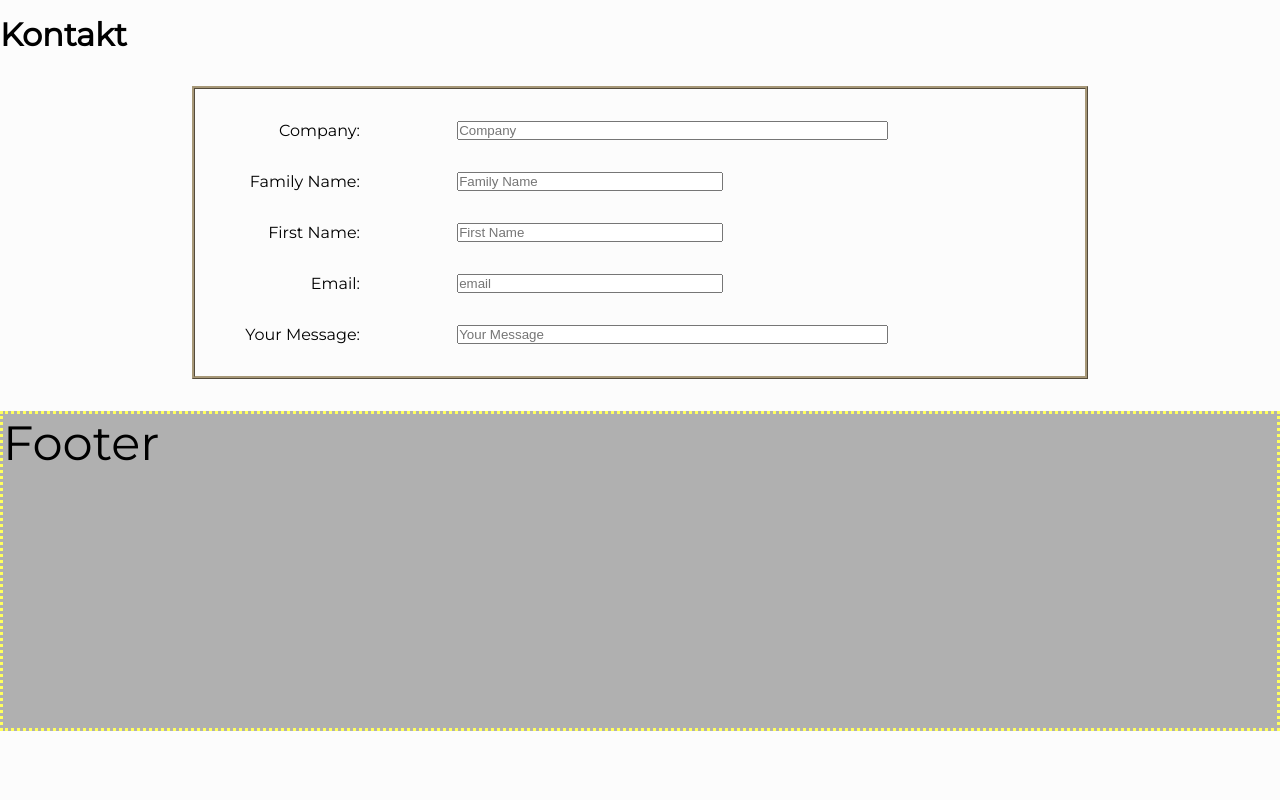
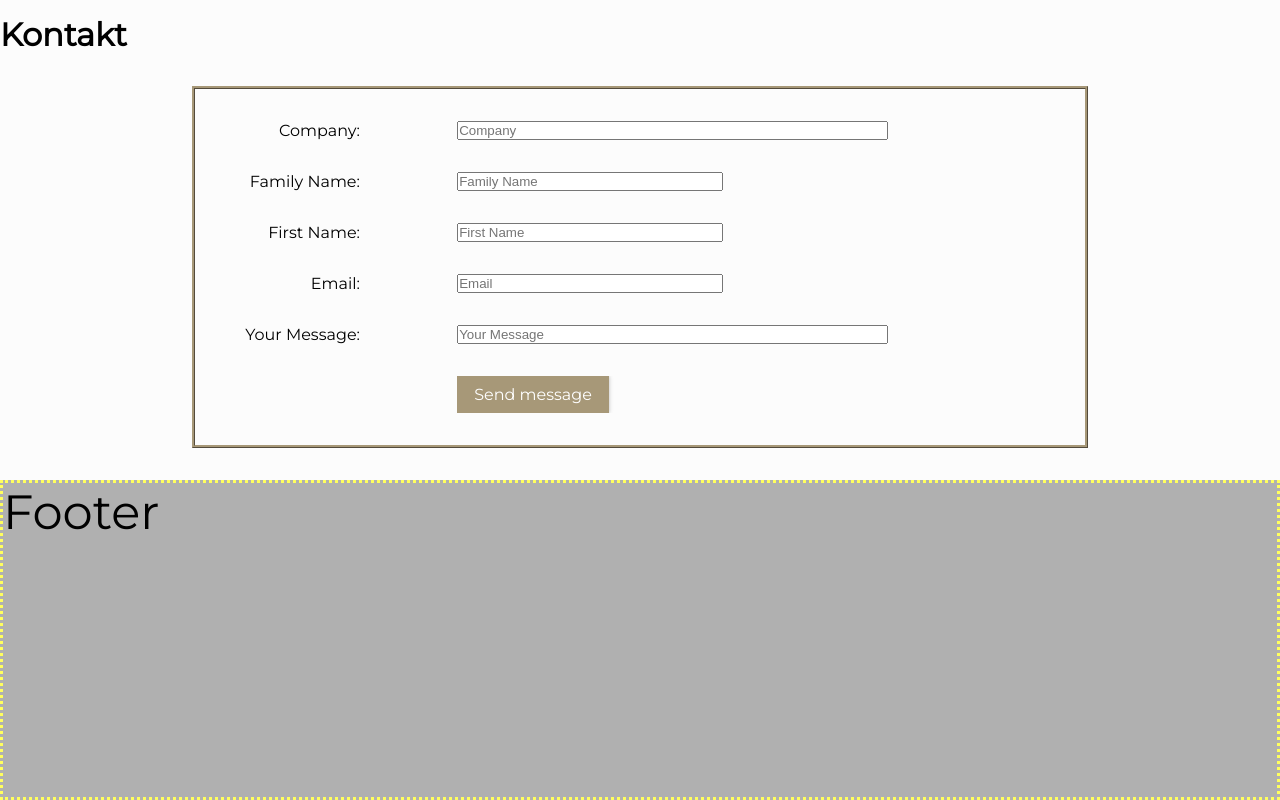
Before and after one commit to VictoriaStudios/gastronauti, a Next.js app: page / in a window 1280 px wide. Shown: the part 2178-2978 px from the top of the page. Before the commit the page ends 2909 px from the top, so only its background shows below. Built offline with nearby package versions, Linux system fonts and the light colour scheme; a web font is replaced by a local one.

Commit message:
Significantly improved style

```diff
--- a/components/Carousel.js
+++ b/components/Carousel.js
@@ -69,8 +69,8 @@ const Carousel = (props) => {
           {state => (
             <>
               {currElements && currElements.length > 0 ? (
-                currElements.map((element) => (
-                  <div style={{
+                currElements.map((element, index) => (
+                  <div key={`card${index}`} style={{
                     transition: `all ${transTime}ms ease-in`,
                     opacity: state === 'entered' ? 1 : 0
                   }}>
--- a/components/ContactForm.js
+++ b/components/ContactForm.js
@@ -1,13 +1,13 @@
 import { useState, useEffect } from "react"
 import styles from '../styles/ContactForm.module.css'
-
+import Button from './Button'
 
 const ContactForm = () => {
   const [formContent, setFormContent] = useState({
     company: 'Company',
     familyName: 'Family Name',
     firstName: 'First Name',
-    email: 'email',
+    email: 'Email',
     message: ''
   })
 
@@ -41,20 +41,28 @@ const ContactForm = () => {
     setFormContent(newFormContent)
   }
 
+  const handleSubmit = (e) => {
+    e.preventDefault()
+    console.log ("Submit")
+  }
+
   return (
     <>
       <h1>Kontakt</h1>
       <form className={styles.formWrapper}>
         <p className={`${styles.formItem} ${styles.formCaption}`}>Company: </p>
-        <input className={`${styles.formItem} ${styles.formLargeField}`} type='text' name='company' placeholder={formContent.company} onChange={handleCompany} />
+        <input className={`${styles.formItem} ${styles.formLargeField}`} type='text' name='company' placeholder={formContent.company} onChange={handleCompany} required/>
         <p className={`${styles.formItem} ${styles.formCaption}`}>Family Name: </p>
-        <input className={`${styles.formItem} ${styles.formFirstField}`} type='text' name='familyName' placeholder={formContent.familyName} onChange={handleFamilyName} />
+        <input className={`${styles.formItem} ${styles.formFirstField}`} type='text' name='familyName' placeholder={formContent.familyName} onChange={handleFamilyName} required/>
         <p className={`${styles.formItem} ${styles.formCaption}`}>First Name: </p>
-        <input className={`${styles.formItem} ${styles.formFirstField}`} type='text' name='firstName' placeholder={formContent.firstName} onChange={handleFirstname} />
+        <input className={`${styles.formItem} ${styles.formFirstField}`} type='text' name='firstName' placeholder={formContent.firstName} onChange={handleFirstname} required/>
         <p className={`${styles.formItem} ${styles.formCaption}`}>Email: </p>
-        <input className={`${styles.formItem} ${styles.formFirstField}`} type='text' name='email' placeholder={formContent.email} onChange={handleEmail} />
+        <input className={`${styles.formItem} ${styles.formFirstField}`} type='text' name='email' placeholder={formContent.email} onChange={handleEmail} required/>
         <p className={`${styles.formItem} ${styles.formCaption}`}>Your Message: </p>
-        <input className={`${styles.formItem} ${styles.formLargeField}`} type='text' name='message' placeholder='Your Message' onChange={handleMessage} />
+        <input className={`${styles.formItem} ${styles.formLargeField}`} type='text' name='message' placeholder='Your Message' onChange={handleMessage} required/>
+        <div className={`${styles.formItem} ${styles.formFirstField}`}>
+        <Button type='submit' onClick={handleSubmit}>Send message</Button>
+        </div>
       </form>
     </>
   )
```
